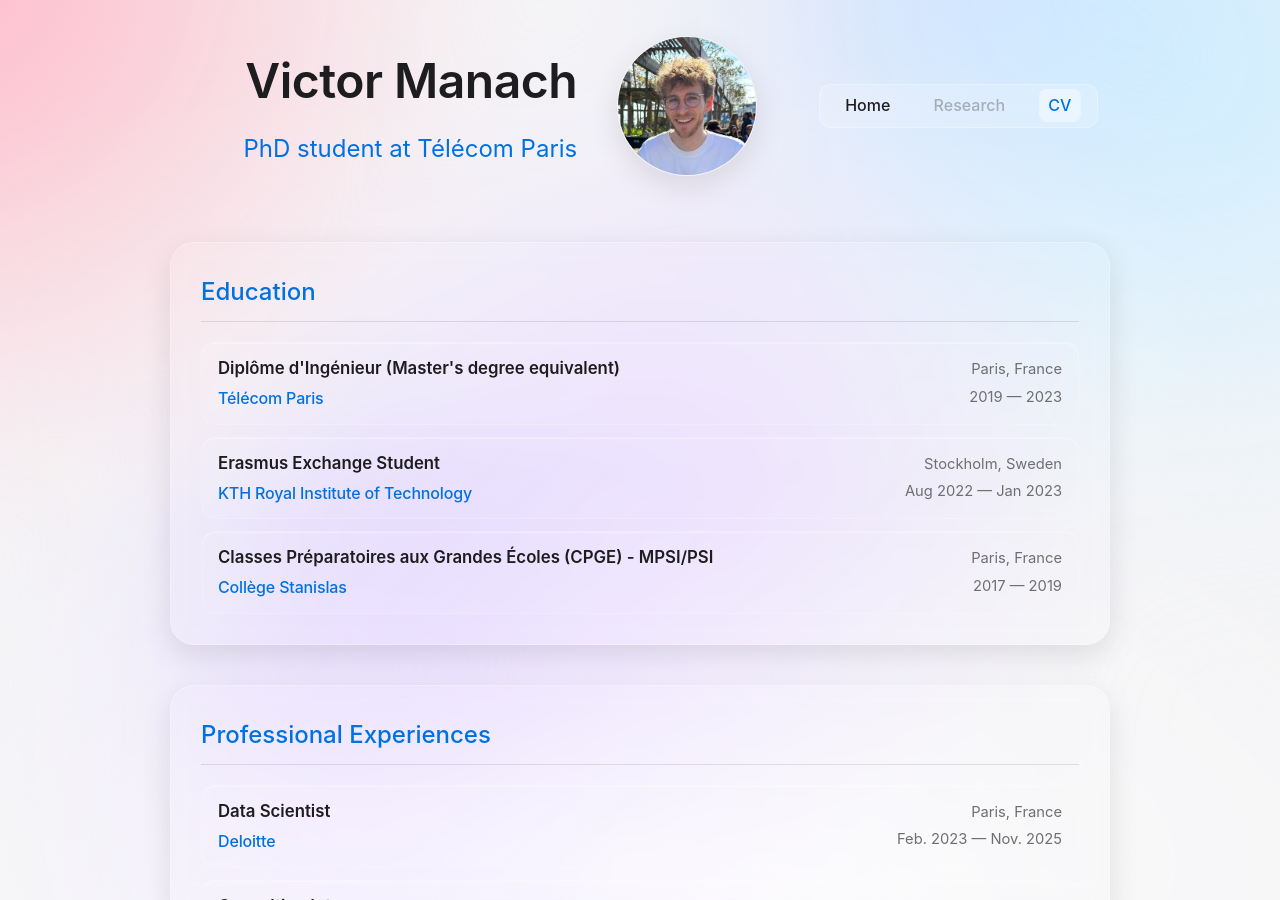
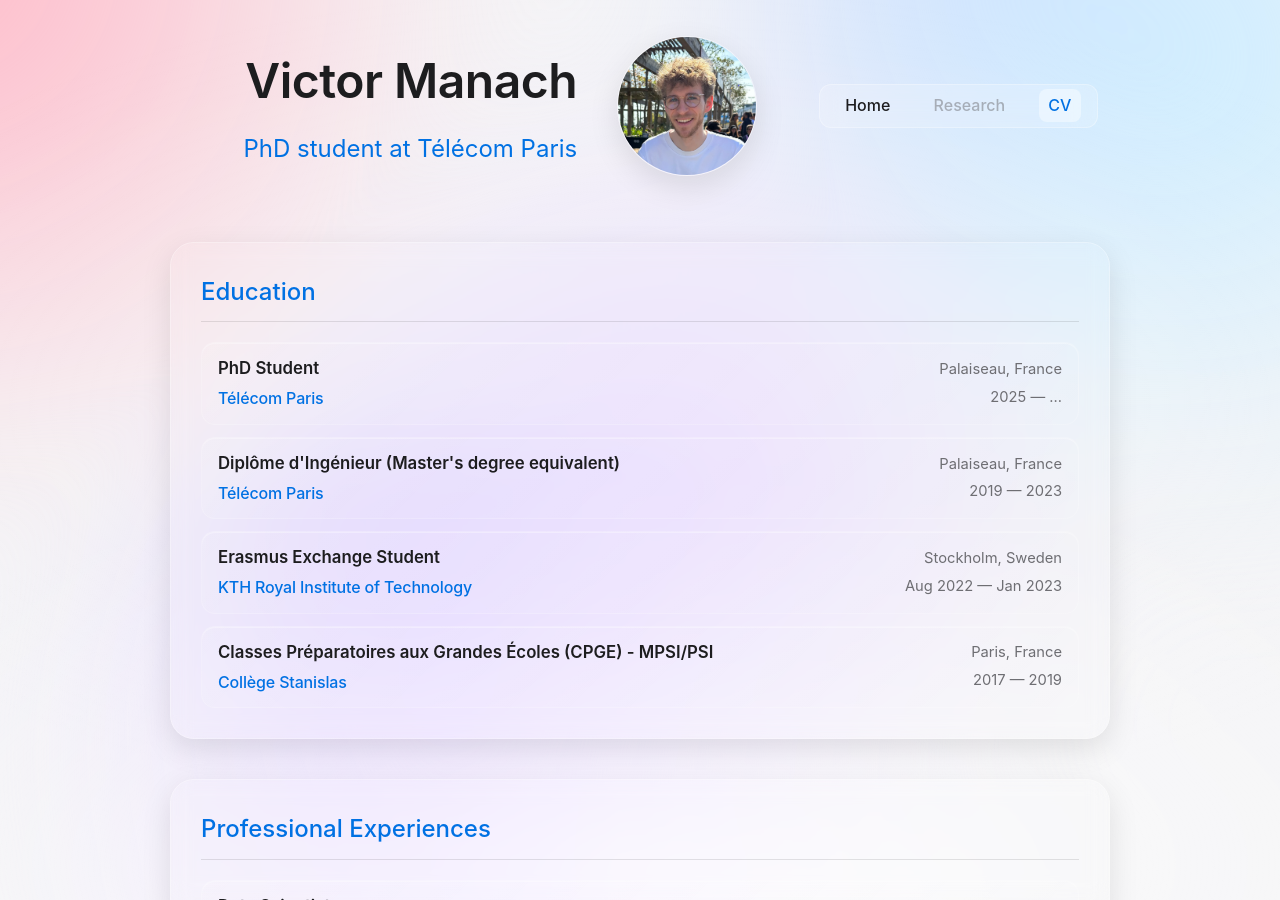
Before and after one commit to vmanach/vmanach.github.io, a Jekyll site: the page built from resume.html, in a window 1280 px wide and 900 px high. Built offline with Jekyll 4.4.1, drawn with Linux system fonts in a browser that asks for light colours; some web fonts are replaced.

Commit message:
update resume

```diff
--- a/resume.html
+++ b/resume.html
@@ -10,11 +10,21 @@
     <div class="cv-list">
       <article class="cv-item">
         <div class="cv-item__main">
+          <span class="cv-role">PhD Student</span>
+          <span class="cv-company">Télécom Paris</span>
+        </div>
+        <div class="cv-item__meta">
+          <span>Palaiseau, France</span>
+          <span>2025 &mdash; ...</span>
+        </div>
+      </article>
+      <article class="cv-item">
+        <div class="cv-item__main">
           <span class="cv-role">Diplôme d'Ingénieur (Master's degree equivalent)</span>
           <span class="cv-company">Télécom Paris</span>
         </div>
         <div class="cv-item__meta">
-          <span>Paris, France</span>
+          <span>Palaiseau, France</span>
           <span>2019 &mdash; 2023</span>
         </div>
       </article>
```
